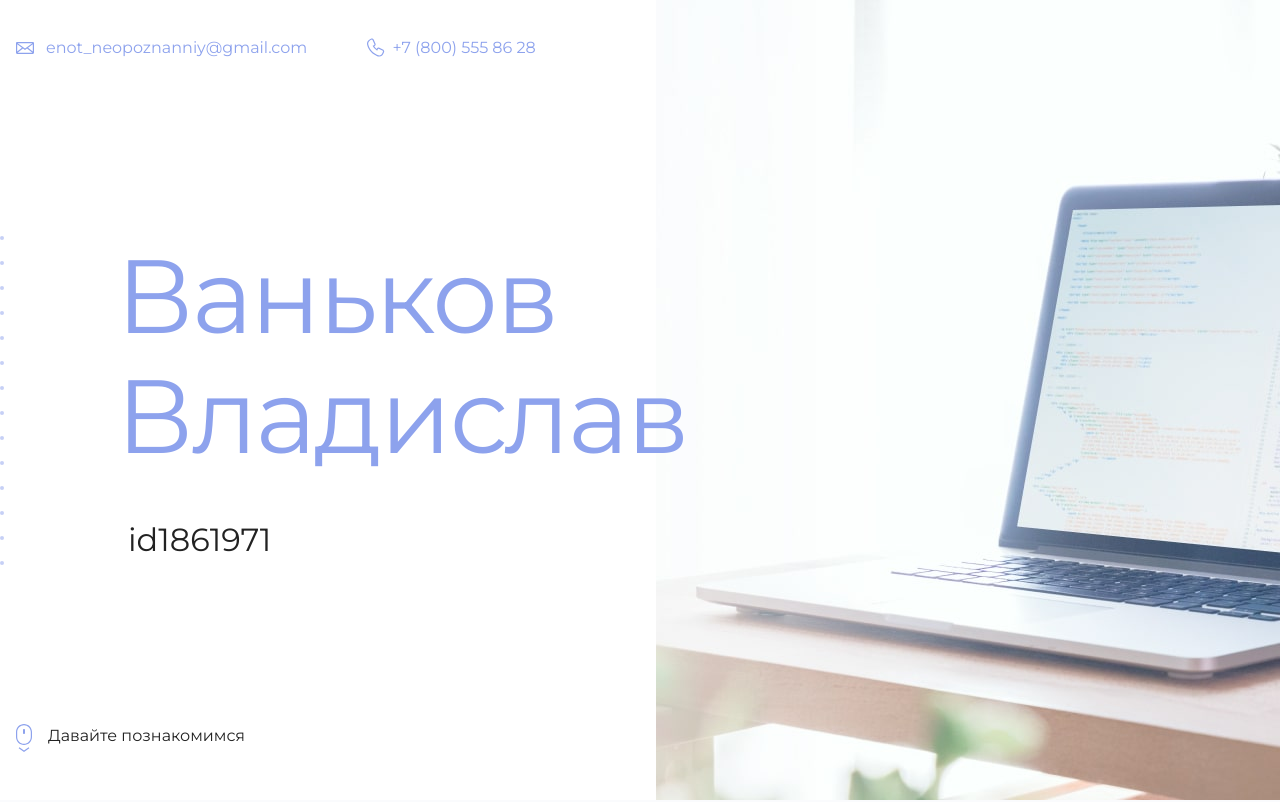
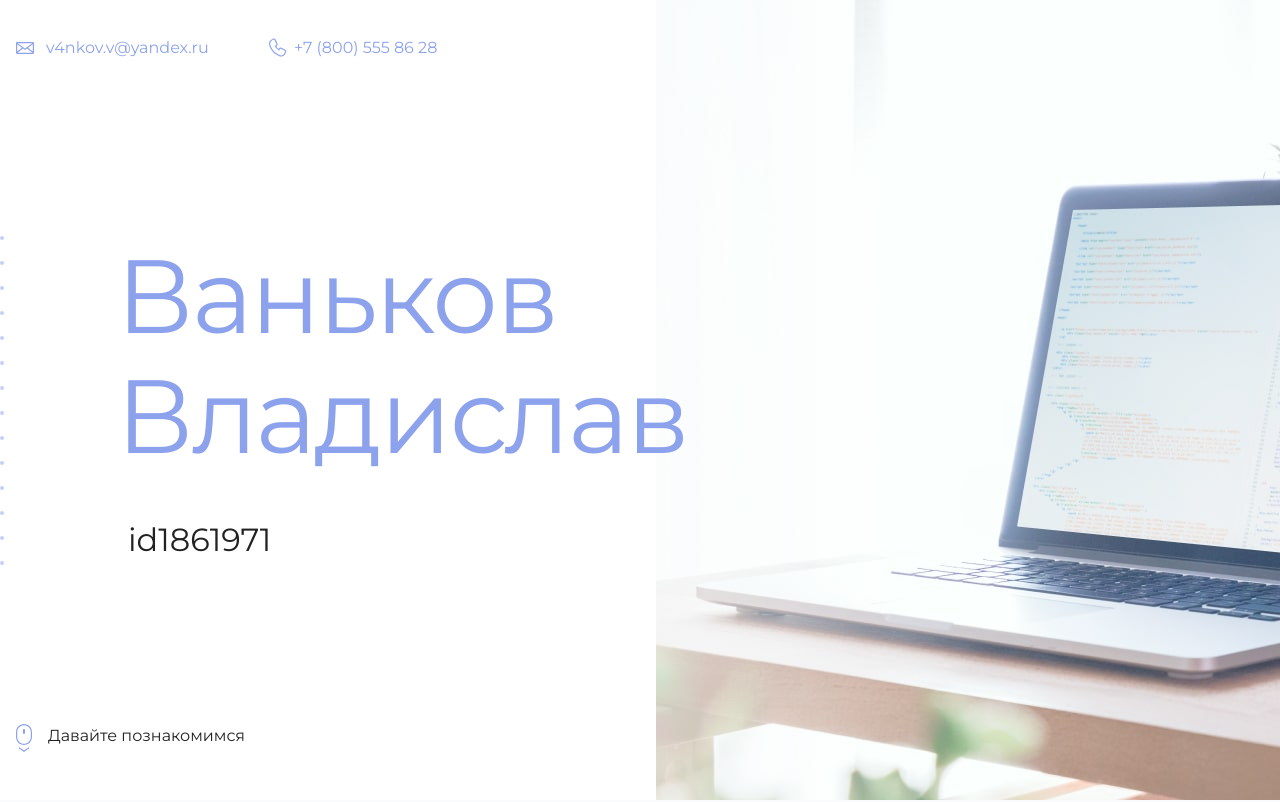
Before and after one commit to GaryTe/First-project, a plain HTML site: page index.html in a window 1280 px wide. Shown: the top 802 px of the page. Drawn offline with Linux system fonts and the light colour scheme.

Commit message:
Update index.html

```diff
--- a/index.html
+++ b/index.html
@@ -10,7 +10,7 @@
   <body>
     <header class="page-header">
       <div class="container">
-        <a class="header-email" href="mailto:enot_neopoznanniy@gmail.com">enot_neopoznanniy@gmail.com</a>
+        <a class="header-email" href="mail:v4nkov.v@yandex.ru">v4nkov.v@yandex.ru</a>
         <a class="header-phone" href="tel:+78005558628">+7 (800) 555 86 28</a>
       </div>
     </header>
```
